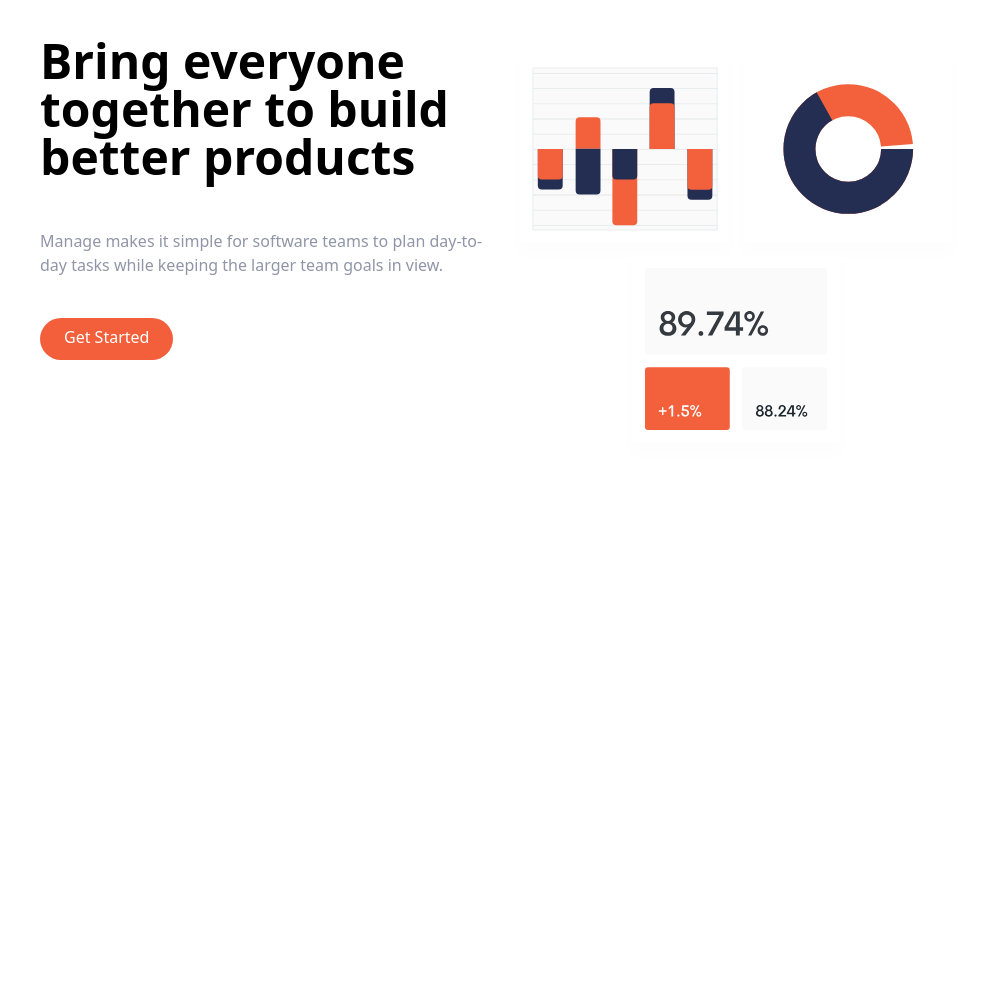
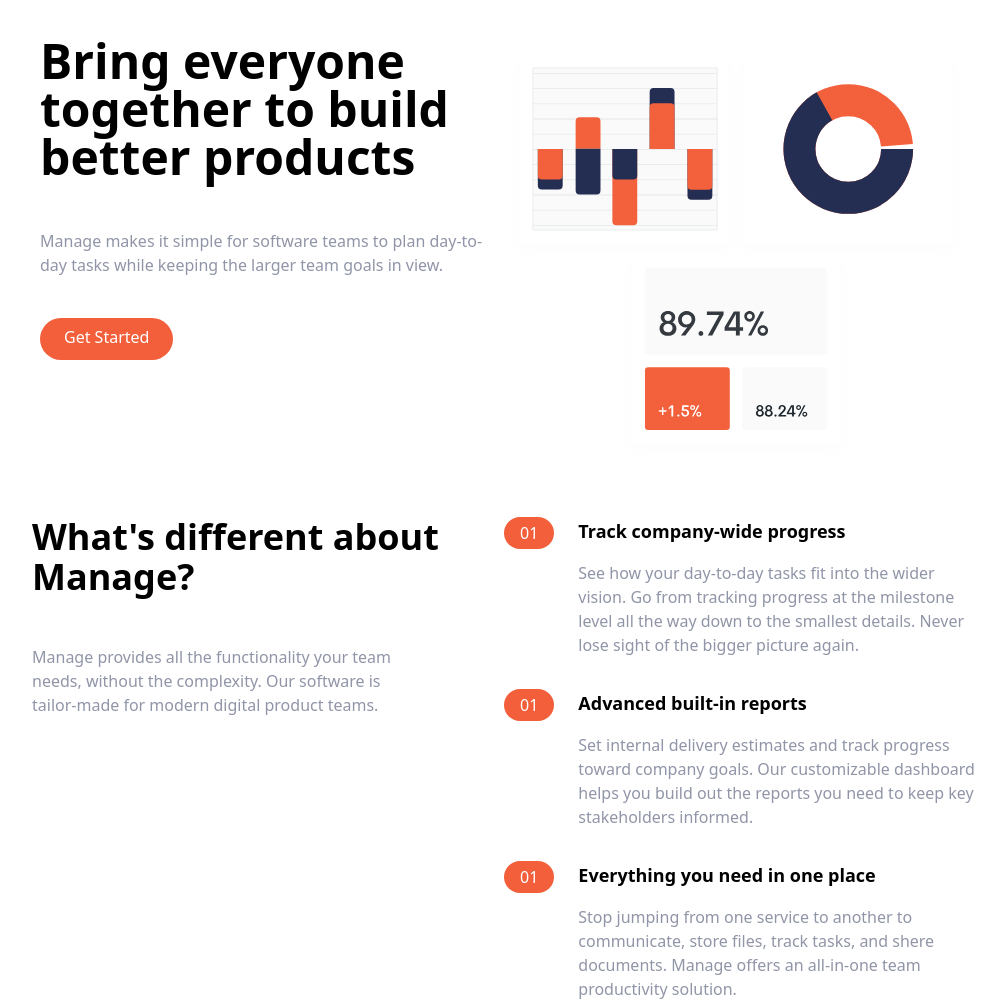
Before and after one commit to solidwake/project-tailwind1, a website: page index.html in a window 1280 px wide. Shown: the part 95-1096 px from the top of the page, without its empty margins (136-1141 px from the left). Before the commit the page ends 800 px from the top, so only its background shows below. Drawn offline with Linux system fonts and the light colour scheme.

Commit message:
add feature section

```diff
--- a/index.html
+++ b/index.html
@@ -48,5 +48,69 @@
             </div>
         </div>
     </section>
+    <!-- Features -->
+    <section id="features">
+        <!-- Flex Container -->
+        <div class="container flex flex-col px-4 mx-auto mt-10 space-y-12 md:space-y-0 md:flex-row">
+            <!-- What's Different -->
+            <div class="flex flex-col space-y-12 md:w-1/2">
+                <h2 class="max-w-md text-4xl font-bold text-center md:text-left">What's different about Manage?</h2>
+                <p class="max-w-sm text-center text-darkGrayishBlue md:text-left">
+                    Manage provides all the functionality your team needs, without the complexity. Our software is tailor-made for modern digital product teams.
+                </p>
+            </div>
+            <!-- Numbered List -->
+            <div class="flex flex-col space-y-8 md:w-1/2">
+                <!-- List Item 1 -->
+                <div class="flex flex-col space-y-3 md:space-y-0 md:space-x-6 md:flex-row">
+                    <!-- Heading -->
+                    <div class="rounded-l-full bg-brightRedSupLight md:bg-transparent">
+                        <div class="flex items-center space-x-2">
+                            <div class="px-4 py-2 text-white rounded-full md:py-1 bg-brightRed">01</div>
+                            <h3 class="text-base font-bold md:mb-4 md:hidden">Track company-wide progress</h3>
+                        </div>
+                    </div>
+                    <div>
+                        <h3 class="hidden mb-4 text-lg font-bold md:block">Track company-wide progress</h3>
+                        <p class="text-darkGrayishBlue">
+                            See how your day-to-day tasks fit into the wider vision. Go from tracking progress at the milestone level all the way down to the smallest details. Never lose sight of the bigger picture again.
+                        </p>
+                    </div>
+                </div>
+                <!-- List Item 2 -->
+                <div class="flex flex-col space-y-3 md:space-y-0 md:space-x-6 md:flex-row">
+                    <!-- Heading -->
+                    <div class="rounded-l-full bg-brightRedSupLight md:bg-transparent">
+                        <div class="flex items-center space-x-2">
+                            <div class="px-4 py-2 text-white rounded-full md:py-1 bg-brightRed">01</div>
+                            <h3 class="text-base font-bold md:mb-4 md:hidden">Advanced built-in reports</h3>
+                        </div>
+                    </div>
+                    <div>
+                        <h3 class="hidden mb-4 text-lg font-bold md:block">Advanced built-in reports</h3>
+                        <p class="text-darkGrayishBlue">
+                            Set internal delivery estimates and track progress toward company goals. Our customizable dashboard helps you build out the reports you need to keep key stakeholders informed.
+                        </p>
+                    </div>
+                </div>
+                <!-- List Item 3 -->
+                <div class="flex flex-col space-y-3 md:space-y-0 md:space-x-6 md:flex-row">
+                    <!-- Heading -->
+                    <div class="rounded-l-full bg-brightRedSupLight md:bg-transparent">
+                        <div class="flex items-center space-x-2">
+                            <div class="px-4 py-2 text-white rounded-full md:py-1 bg-brightRed">01</div>
+                            <h3 class="text-base font-bold md:mb-4 md:hidden">Everything you need in one place</h3>
+                        </div>
+                    </div>
+                    <div>
+                        <h3 class="hidden mb-4 text-lg font-bold md:block">Everything you need in one place</h3>
+                        <p class="text-darkGrayishBlue">
+                            Stop jumping from one service to another to communicate, store files, track tasks, and shere documents. Manage offers an all-in-one team productivity solution.
+                        </p>
+                    </div>
+                </div>
+            </div>
+        </div>
+    </section>
 </body>
 </html>
```
Also changed, not shown: css/output.css.
